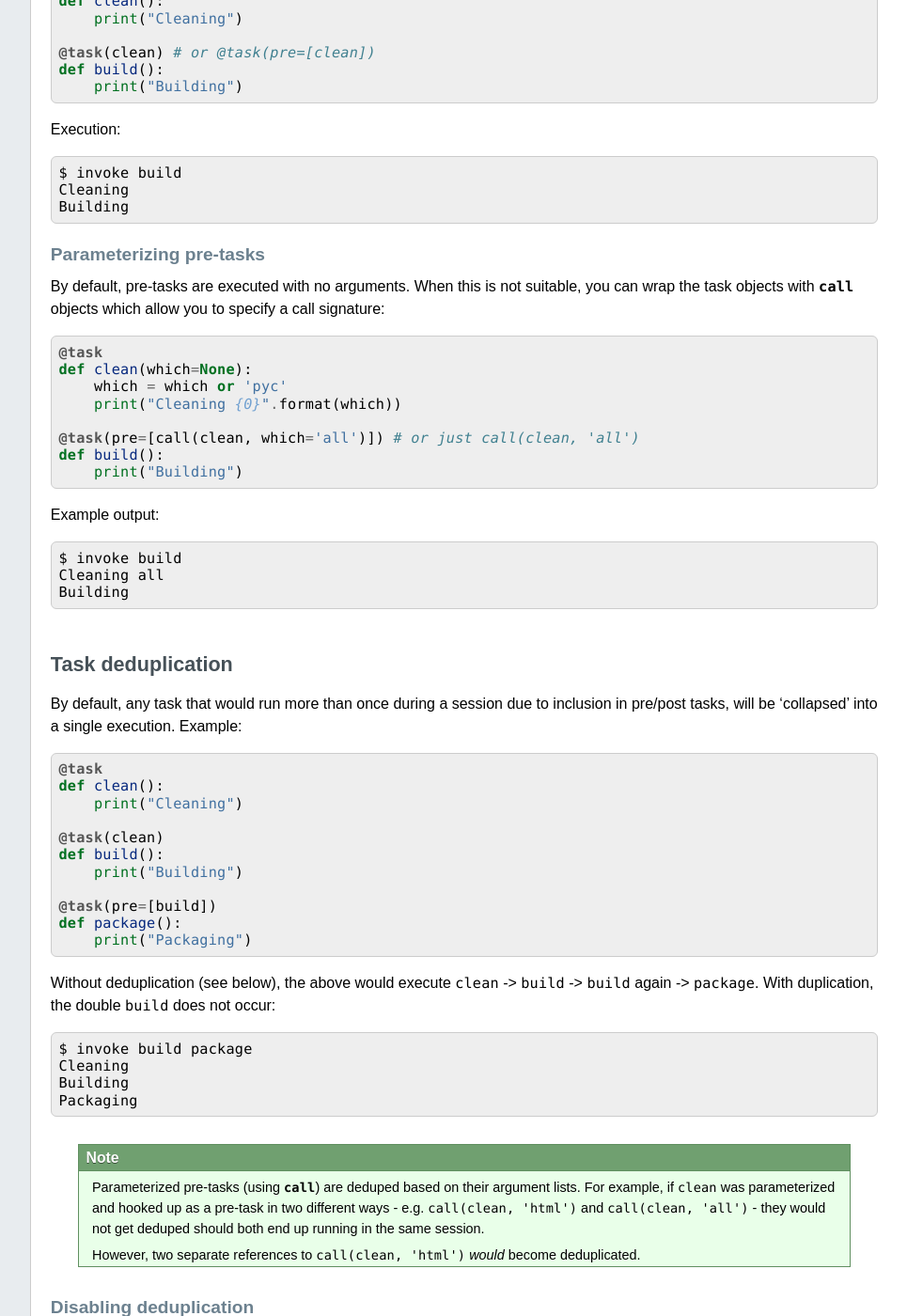
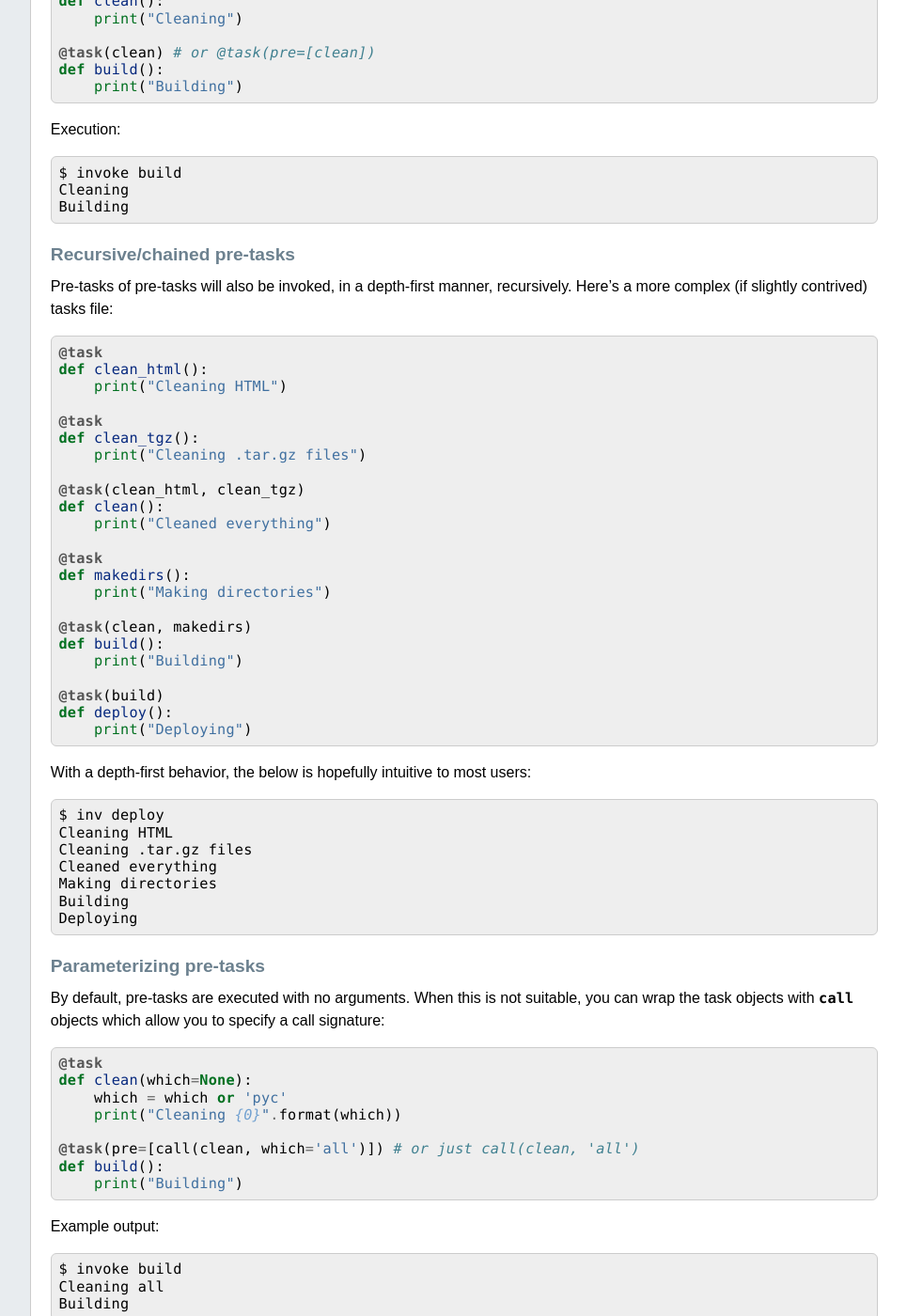
Before and after one commit to pyinvoke/invoke, a Sphinx documentation site: the page built from docs/concepts/execution.rst, in a window 1280 px wide and 1400 px high, scrolled down 742 px. Shown: the whole window at 94% size, without its empty margins (224-1189 px from the left). Built offline with Sphinx 7.4.7, drawn with Linux system fonts in a browser that asks for light colours; some of the changed text lies outside the part shown.

Commit message:
More DDD

```diff
--- a/docs/concepts/execution.rst
+++ b/docs/concepts/execution.rst
@@ -48,6 +48,47 @@ Execution::
     $ invoke build
     Cleaning
     Building
+
+Recursive/chained pre-tasks
+---------------------------
+
+Pre-tasks of pre-tasks will also be invoked, in a depth-first manner,
+recursively. Here's a more complex (if slightly contrived) tasks file::
+
+    @task
+    def clean_html():
+        print("Cleaning HTML")
+
+    @task
+    def clean_tgz():
+        print("Cleaning .tar.gz files")
+
+    @task(clean_html, clean_tgz)
+    def clean():
+        print("Cleaned everything")
+
+    @task
+    def makedirs():
+        print("Making directories")
+
+    @task(clean, makedirs)
+    def build():
+        print("Building")
+
+    @task(build)
+    def deploy():
+        print("Deploying")
+
+With a depth-first behavior, the below is hopefully intuitive to most users::
+
+    $ inv deploy
+    Cleaning HTML
+    Cleaning .tar.gz files
+    Cleaned everything
+    Making directories
+    Building
+    Deploying
+
 
 Parameterizing pre-tasks
 ------------------------
```
